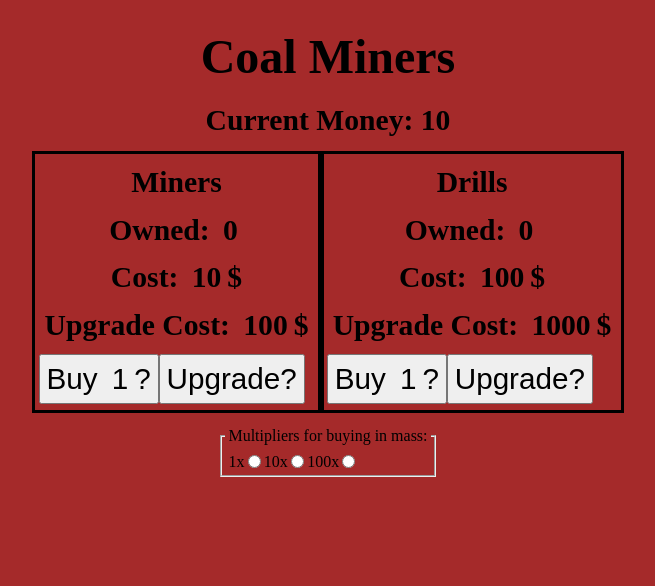
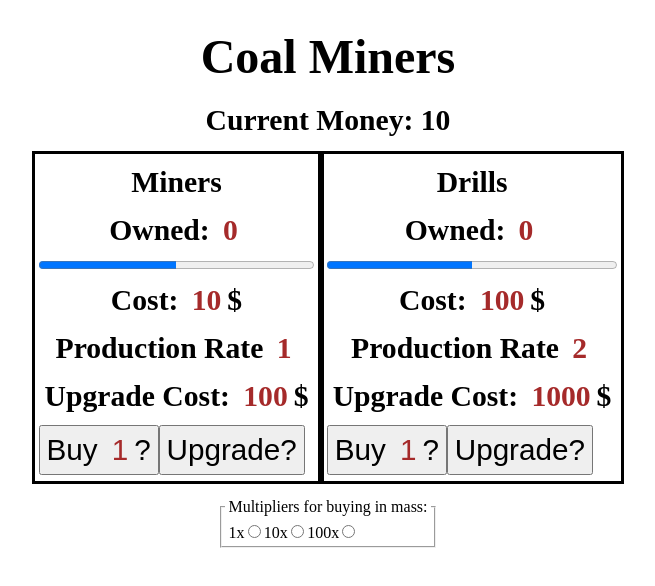
Before and after one commit to collerhatguy/coal-miner-fixed, a React (Create React App) app: page / in a window 1280 px wide. Shown: the top 586 px of the page, without its empty margins (312-967 px from the left). Built offline with nearby package versions, Linux system fonts and the light colour scheme.

Commit message:
progress on progress is going slow

```diff
--- a/src/App.css
+++ b/src/App.css
@@ -1,6 +1,7 @@
 :root {
-  --primary-color: brown;
+  --primary-color: white;
   --secondary-color: black;
+  --tertiary-color: brown;
   --max-font: 3rem;
 }
 * {
@@ -31,3 +32,9 @@ h2, button {
 .worker {
   border: solid .2em var(--secondary-color);
 }
+progress {
+  width: 100%;
+}
+span {
+  color: var(--tertiary-color);
+}
--- a/src/components/Worker.js
+++ b/src/components/Worker.js
@@ -1,12 +1,18 @@
-import React, {useEffect} from 'react';
+import React, {useState, useEffect} from 'react';
 import useWorker from "../hooks/useWorker";
+const miningSpeed = 10000;
 
 export default function Worker({worker, money, setMoney, multiplier}) {
+    // takes all of our properties and converts them to use state for display to user
     const [
         owned, setOwned,
         cost, setCost,
         productionRate, setProductionRate,
         productionRateUpgradeCost, setProductionRateUpgradeCost] = useWorker(worker)
+    // represents the value of our progress bar
+    const [progress, setProgress] = useState(1);
+    // represents the time of our last mine
+    const [timeSinceLastMining, setTimeSinceLastMining] = useState(Date.now());
     const buyWorker = () => {
         // check if there is enough money
         const totalCost = cost * multiplier;
@@ -21,21 +27,34 @@ export default function Worker({worker, money, setMoney, multiplier}) {
         setMoney(prevMoney => prevMoney + owned * productionRate);
     };
     const upgradeWorker = () => {
-        if (productionRateUpgradeCost < money) return;
+        if (productionRateUpgradeCost > money) return;
         setProductionRate(prevProductionRate => prevProductionRate + 1);
         setProductionRateUpgradeCost(prevProductionRateUpgradeCost => prevProductionRateUpgradeCost * 2);
     };
-    // useEffect(() => {
-    //     const mining = setInterval(() => miningWorker(worker), 10000)
-    // }, [])
+    // this is for adding to our money every so often
     useEffect(() => {
-        const mining = setInterval(() => miningWorker(worker), 10000)
+        setInterval(() => {
+            miningWorker()
+            setProgress(1)
+            setTimeSinceLastMining(Date.now())
+        }, miningSpeed)
     }, [owned])
+    // this is for updating our progress bar
+    useEffect(() => {
+        setInterval(() => {
+            // the current time minus the time that we last comleted a mine, divided by time it takes to mine
+            const percentage = ((Date.now() - timeSinceLastMining) / miningSpeed);
+            setProgress(percentage * 100);
+        }, 500)
+    }, [])
+
     return (
         <div className="worker">
             <h2>{worker.name}</h2>
             <h2>Owned: <span>{owned}</span></h2>
+            <progress value={`${progress}`} max="100"></progress>
             <h2>Cost: <span>{cost * multiplier}</span>$</h2>
+            <h2>Production Rate <span>{productionRate}</span></h2>
             <h2>Upgrade Cost: <span>{productionRateUpgradeCost}</span>$</h2>
             <button onClick={() => buyWorker()}>Buy <span>{multiplier}</span>?</button>
             <button onClick={() => upgradeWorker()}>Upgrade?</button>
```
Also changed, not shown: 1 other file (tests, documents, lock files or other folders).
